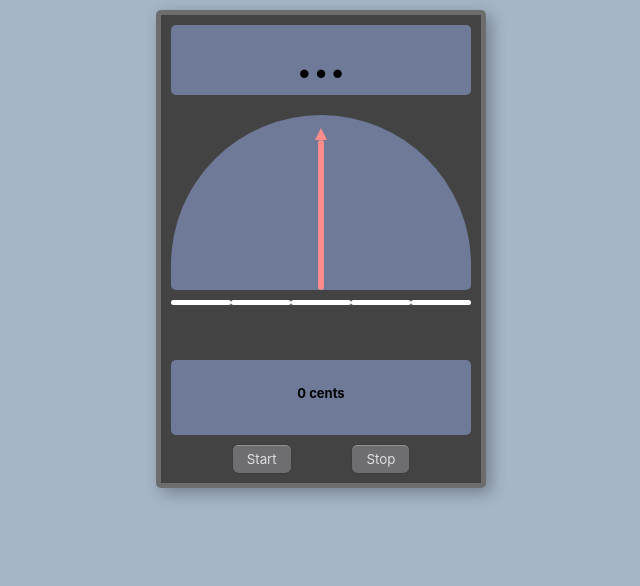
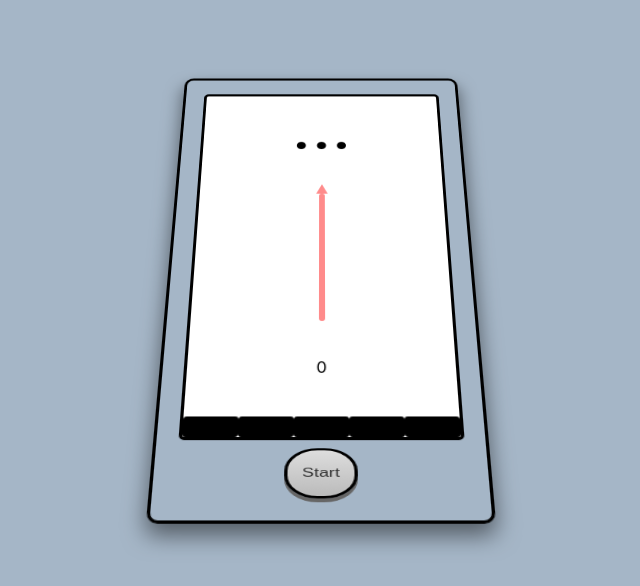
Before and after one commit to alexsacchetti/guitar-tuner, a React (Create React App) app: page / in a window 1280 px wide. Shown: the top 586 px of the page, without its empty margins (319-959 px from the left). Built offline with nearby package versions, Linux system fonts and the light colour scheme; the HTML template or start-up script is replaced by a standard one.

Commit message:
updated styling and added firebase

```diff
--- a/package.json
+++ b/package.json
@@ -12,6 +12,7 @@
     "@types/react": "^18.0.21",
     "@types/react-dom": "^18.0.6",
     "framer-motion": "^7.6.1",
+    "node-sass": "^9.0.0",
     "react": "^18.2.0",
     "react-dom": "^18.2.0",
     "react-scripts": "5.0.1",
--- a/src/App.css
+++ b/src/App.scss
@@ -20,7 +20,7 @@ body {
   align-items: center;
   align-content: center;
   width: 300px;
-  border: 5px solid rgb(152, 152, 152, 0.5);
+  border: 5px solid rgba(152, 152, 152, 0.5);
   border-radius: 5px;
   box-shadow: 0.3em 0.3em 1em rgba(0, 0, 0, 0.3);
 }
@@ -119,42 +119,41 @@ body {
   width: 100%;
 }
 
-.button {
-  display: flex;
-  flex-direction: column;
-  align-items: center;
-  padding: 6px 14px;
-  font-family: -apple-system, BlinkMacSystemFont, 'Roboto', sans-serif;
-  border-radius: 6px;
-  border: none;
+// .button {
+//   display: flex;
+//   flex-direction: column;
+//   align-items: center;
+//   padding: 6px 14px;
+//   font-family: -apple-system, BlinkMacSystemFont, 'Roboto', sans-serif;
+//   border-radius: 6px;
+//   border: none;
+//   background: #6e6d70;
+//   box-shadow: 0px 0.5px 1px rgba(0, 0, 0, 0.1), inset 0px 0.5px 0.5px rgba(255, 255, 255, 0.5),
+//     0px 0px 0px 0.5px rgba(0, 0, 0, 0.12);
+//   color: #dfdedf;
+//   user-select: none;
+//   -webkit-user-select: none;
+//   touch-action: manipulation;
+// }
 
-  background: #6e6d70;
-  box-shadow: 0px 0.5px 1px rgba(0, 0, 0, 0.1), inset 0px 0.5px 0.5px rgba(255, 255, 255, 0.5),
-    0px 0px 0px 0.5px rgba(0, 0, 0, 0.12);
-  color: #dfdedf;
-  user-select: none;
-  -webkit-user-select: none;
-  touch-action: manipulation;
-}
-
-.button:focus {
-  box-shadow: inset 0px 0.8px 0px -0.25px rgba(255, 255, 255, 0.2), 0px 0.5px 1px rgba(0, 0, 0, 0.1),
-    0px 0px 0px 3.5px rgba(28, 28, 28, 0.5);
-  outline: 0;
-}
+// .button:focus {
+//   box-shadow: inset 0px 0.8px 0px -0.25px rgba(255, 255, 255, 0.2), 0px 0.5px 1px rgba(0, 0, 0, 0.1),
+//     0px 0px 0px 3.5px rgba(28, 28, 28, 0.5);
+//   outline: 0;
+// }
 
 .audio-bars {
   display: flex;
   justify-content: space-between;
   width: 100%;
-  height: 50px;
+  // height: 35px;
 }
 
 .bar {
-  background-color: white;
-  height: 10%;
+  background-color: black;
+  height: 20px;
   width: 20%;
-  border-radius: 10px;
+  border-radius: 3px;
   transform-origin: bottom;
 }
 
@@ -171,3 +170,83 @@ body {
     transform: scaleY(1);
   }
 }
+
+.tuner-container {
+  perspective: 1000px;
+  display: flex;
+  justify-content: center;
+  align-items: center;
+}
+
+.tuner {
+  position: relative;
+  width: 300px;
+  height: 500px;
+  // background: black;
+  border: 3px solid black;
+  border-radius: 10px;
+  box-shadow: 0 10px 20px rgba(0, 0, 0, 0.5);
+  transform: rotateX(30deg);
+  margin: 20px 0;
+}
+
+.screen {
+  display: flex;
+  flex-direction: column;
+  justify-content: space-between;
+  align-items: center;
+  position: absolute;
+  top: 20px;
+  left: 20px;
+  width: 255px;
+  height: 400px;
+  background: white;
+  border: 3px solid black;
+  border-radius: 5px;
+}
+
+.footswitch {
+  display: flex;
+  align-items: center;
+  justify-content: center;
+  position: absolute;
+  bottom: 10px;
+  left: 50%;
+  width: 60px; // Adjust width to your preference
+  height: 60px; // Adjust height to your preference
+  background: linear-gradient(to bottom, #ddd, #bbb);
+  border: 3px solid #000000;
+  border-radius: 30px;
+  transform: translateX(-50%) rotateX(-45deg);
+  transition: transform 0.3s, box-shadow 0.3s;
+  box-shadow: 0 5px #666;
+
+  &:hover {
+    background: linear-gradient(to bottom, #eee, #ccc);
+  }
+
+  &:active,
+  &.pressed {
+    transform: translateX(-50%) rotateX(-45deg) translateY(4px);
+    box-shadow: 0 1px #666;
+  }
+}
+
+.button {
+  width: 100%;
+  height: 100%;
+  background: none;
+  border: none;
+  color: #333;
+  font-size: 16px;
+  cursor: pointer;
+  user-select: none;
+
+  &:focus {
+    outline: none;
+  }
+}
+
+.displayNote {
+  font-size: 75px;
+}
--- a/src/components/Tuner.tsx
+++ b/src/components/Tuner.tsx
@@ -13,6 +13,7 @@ const Tune: React.FC<{}> = (props) => {
   const [isTuning, setIsTuning] = useState<boolean>(false)
   const [deltaState, setDeltaState] = useState<any>()
   const [rotate, setRotate] = useState<any>('')
+  const [isPressed, setIsPressed] = useState(false)
 
   // const audioShow = useRef(null)
 
@@ -47,57 +48,84 @@ const Tune: React.FC<{}> = (props) => {
     console.log('ending the audio stream!!!')
     setIsTuning(false)
     cancelAnimationFrame(loopId)
+  }
 
-    // useEffect(() => {
-    //   console.log(isTuning, loopId)
-    // }, [isTuning, loopId])
-
-    // const getAudioStream = () => {
-    //   console.log('STARRRRRTT GOOO GOOO GOOOO')
-    //   initAudioStream()
-    // }
+  const toggleAudioStream = () => {
+    if (isTuning) {
+      endAudioStream()
+    } else {
+      initAudioStream()
+    }
+    setIsTuning(!isTuning)
+    setIsPressed(!isPressed)
   }
-  // // This is the tuner widget
-  //   useEffect(() => {
-  //     initCheck()
-  //   }, [])
-  //   const initCheck = () => {
-  //     initTuner(audioShow.current)
-  //   }
 
   return (
-    <div>
-      <div className="frame">
-        {/* <div className="audio" ref={audioShow}></div> */}
-        <div className="container">
-          <div className="tuneNote">{displayNote}</div>
-          <div className="tuner-frame">
+    <div className="tuner-container">
+      <div className="tuner">
+        <div className="screen">
+          {/* Existing tuner elements */}
+          <div className="displayNote">{displayNote}</div>
+          <div className="">
             <div className="animate">
               <div>
                 <motion.div
                   className={`triangle-up ${isTune ? 'green' : ''}`}
+                  initial={{ rotate: 0 }}
                   animate={{ rotate }}
                   transition={{ type: 'spring' }}
                 />
               </div>
             </div>
           </div>
+          <div>{displayCents}</div>
           <AudioBars isAnimating={isTuning} />
-          <div className="tunerInfo">
-            {displayCents} cents <br></br>
-            {isTune}
-          </div>
-          <div className="button-container">
-            <button className="button" type="button" onClick={initAudioStream}>
-              Start
-            </button>
-            <button className="button" type="button" onClick={endAudioStream}>
-              Stop
-            </button>
-          </div>
+        </div>
+        <div
+          className={`footswitch ${isPressed ? 'pressed' : ''}`}
+          onMouseDown={() => setIsPressed(true)}
+          onMouseUp={() => setIsPressed(false)}
+          onMouseLeave={() => setIsPressed(false)}
+        >
+          <button className="button" type="button" onClick={toggleAudioStream}>
+            {isTuning ? 'Stop' : 'Start'}
+          </button>
         </div>
       </div>
     </div>
+
+    // <div>
+    //   <div className="frame">
+    //     {/* <div className="audio" ref={audioShow}></div> */}
+    //     <div className="container">
+    // <div className="tuneNote">{displayNote}</div>
+    // <div className="tuner-frame">
+    //   <div className="animate">
+    //     <div>
+    //       <motion.div
+    //         className={`triangle-up ${isTune ? 'green' : ''}`}
+    //         animate={{ rotate }}
+    //         transition={{ type: 'spring' }}
+    //       />
+    //     </div>
+    //   </div>
+    // </div>
+    //       <AudioBars isAnimating={isTuning} />
+    //       <div className="tunerInfo">
+    //         {displayCents} cents <br></br>
+    //         {isTune}
+    //       </div>
+    // <div className="button-container">
+    //   <button className="button" type="button" onClick={initAudioStream}>
+    //     Start
+    //   </button>
+    //   <button className="button" type="button" onClick={endAudioStream}>
+    //     Stop
+    //   </button>
+    // </div>
+    //     </div>
+    //   </div>
+    // </div>
   )
 }
 
```
Also changed, not shown: src/App.tsx (+5 -7 lines), firebase.json (added), 2 other files (tests, documents, lock files or other folders).
